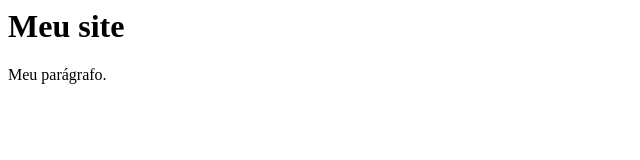
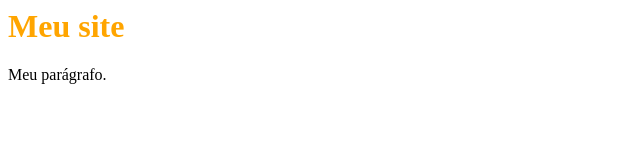
Before and after one commit to pachecolucas/aula2, a plain HTML site: page index.html in a window 1280 px wide. Shown: the whole page, without its empty margins (0-640 px from the left). Drawn offline with Linux system fonts and the light colour scheme.

Commit message:
Update index.html

```diff
--- a/index.html
+++ b/index.html
@@ -1,2 +1,7 @@
+<style>
+  h1 {
+    color: orange;
+  }
+</style>
 <h1>Meu site</h1>
 <p>Meu parágrafo.</p>
```
